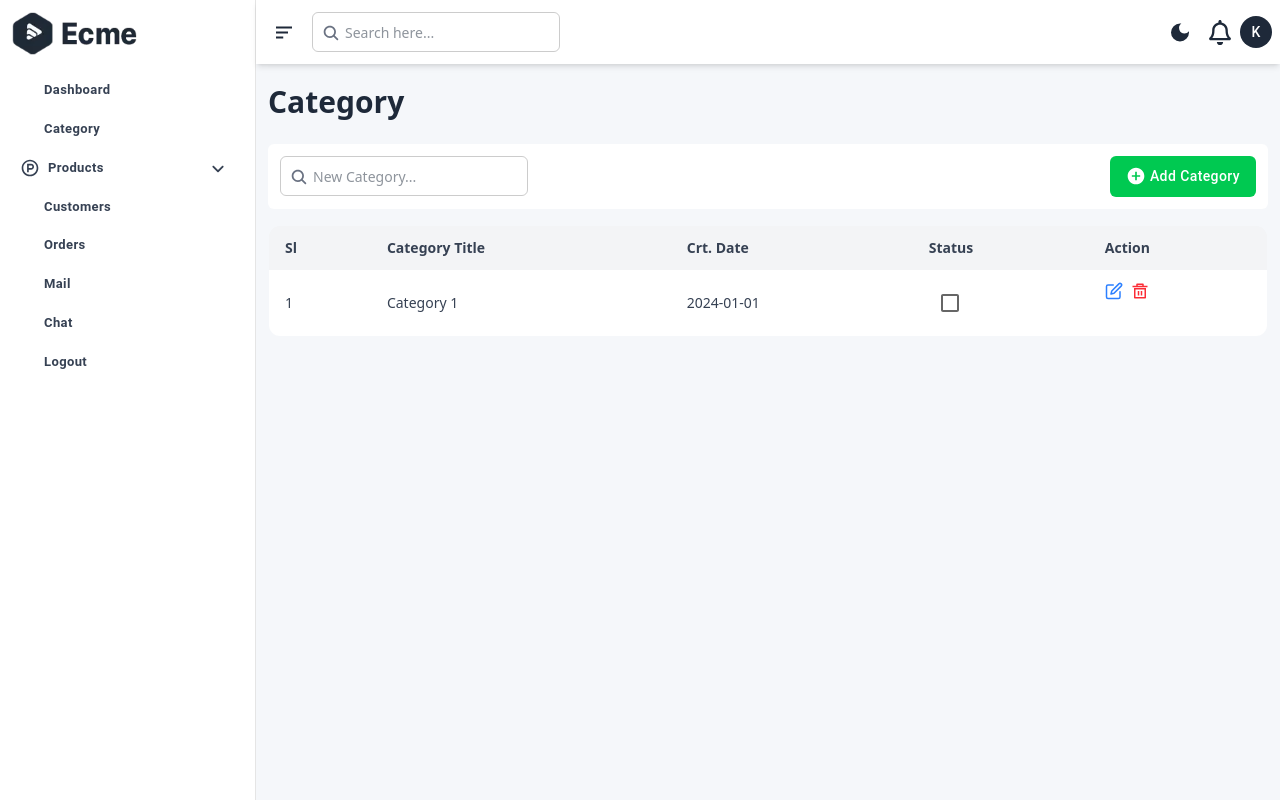
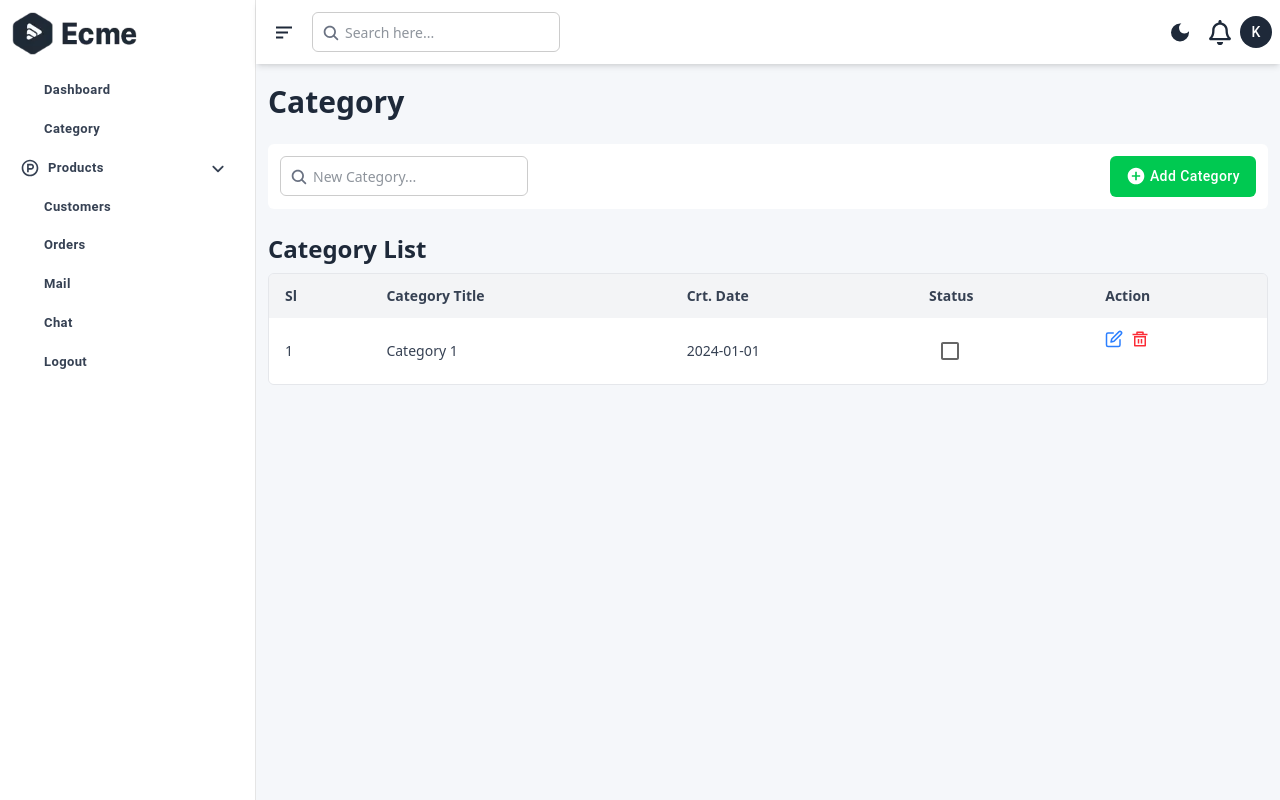
Before and after one commit to Mdkamrujjamanshimu/ecom-admin, a Next.js app: page /category in a window 1280 px wide. Built offline with nearby package versions, Linux system fonts and the light colour scheme; some icons are missing.

Commit message:
uptated 20-2-2026

```diff
--- a/src/Components/Header/index.jsx
+++ b/src/Components/Header/index.jsx
@@ -32,10 +32,6 @@ const Header = () => {
     return () => window.removeEventListener("resize", handleResize);
   }, []);
 
-  //   <header
-  //   ref={headerRef}
-  //   className={`flex fixed top-0 right-0 z-1000 px-4 py-3 justify-between shadow-md bg-[#ffffff] dark:bg-[#111113] ${layoutState.sidebarOpen ? "w-[82%]" : "w-full"} transition-all duration-300`}
-  // >
 
   return (
     <>
--- a/src/app/category/page.jsx
+++ b/src/app/category/page.jsx
@@ -13,9 +13,9 @@ const page = () => {
       {/* ADD CATEGORY */}
 
       <div
-        className={`flex justify-between items-center bg-white dark:bg-[#181818] p-3 my-4 rounded-md`}
+        className={`flex max-[425px]:flex-col justify-between items-center max-[425px]:items-start gap-2 bg-white dark:bg-[#181818] p-3 my-4 rounded-md`}
       >
-        <div className="">
+        <div className="max-[425px]:w-full">
           <SearchBox placeholder="New Category..." width="300px" />
         </div>
         <div className="">
@@ -29,9 +29,10 @@ const page = () => {
       </div>
 
       {/* CATEGORY LIST TABLE */}
+      <h2 className="text-2xl font-bold py-2">Category List</h2>
 
-      <div className="">
-        <table className="min-w-full border border-gray-200 rounded-xl overflow-hidden">
+      <div className="w-full overflow-x-auto rounded-md border border-gray-200 dark:border-[#282828]">
+        <table className="min-w-[700px] w-full">
           <thead className="bg-gray-100 dark:bg-[#131313]">
             <tr className="text-gray-700 dark:text-gray-300">
               <th className="px-4 py-3 text-left text-sm font-semibold">Sl</th>
--- a/src/app/products/add/page.jsx
+++ b/src/app/products/add/page.jsx
@@ -13,7 +13,7 @@ const page = () => {
           action=""
           className="bg-white dark:bg-[#181818] p-5 m-4 rounded-md dark:text-gray-200 text-gray-800"
         >
-          <div className="grid grid-cols-2 gap-4">
+          <div className="grid grid-cols-2 max-[650px]:grid-cols-1 gap-4">
             <div className="flex flex-col gap-1">
               <label htmlFor="product-id" className="text-[18px] font-medium">
                 Product ID
@@ -156,14 +156,8 @@ const page = () => {
           </div>
           <div className="">
             <FormGroup className="flex! flex-row! gap-2!">
-              <FormControlLabel
-                control={<Checkbox />}
-                label="Best Category"
-              />
-              <FormControlLabel
-                control={<Checkbox />}
-                label="New Product"
-              />
+              <FormControlLabel control={<Checkbox />} label="Best Category" />
+              <FormControlLabel control={<Checkbox />} label="New Product" />
             </FormGroup>
           </div>
           <Button className="bg-gray-800! hover:bg-gray-900! text-white! w-full! py-2! mt-4!">
--- a/src/app/products/list/page.jsx
+++ b/src/app/products/list/page.jsx
@@ -75,8 +75,8 @@ const page = () => {
 
       {/* PRODUCT LIST TABLE */}
 
-      <div className="">
-        <table className="min-w-full border border-gray-200 rounded-xl overflow-hidden">
+      <div className="w-full overflow-x-auto rounded-md border border-gray-200 dark:border-[#282828]">
+        <table className="min-w-[700px] w-full">
           <thead className="bg-gray-100 dark:bg-[#131313]">
             <tr className="text-gray-700 dark:text-gray-300">
               <th className="px-4 py-3 text-left text-sm font-semibold">Sl</th>
```
